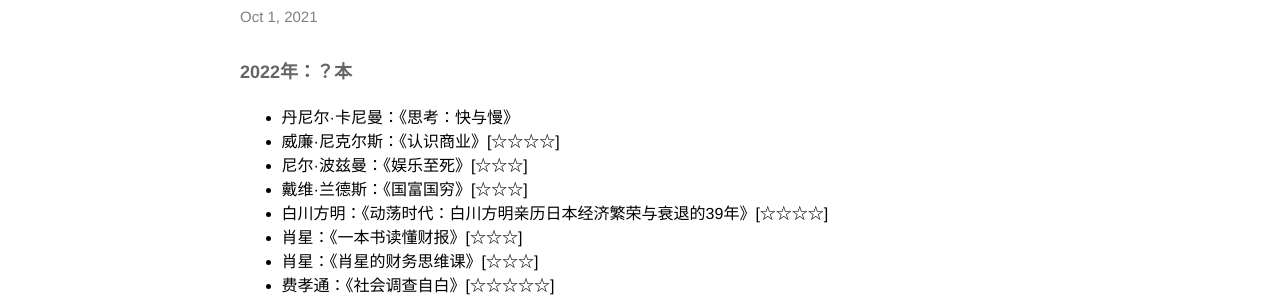
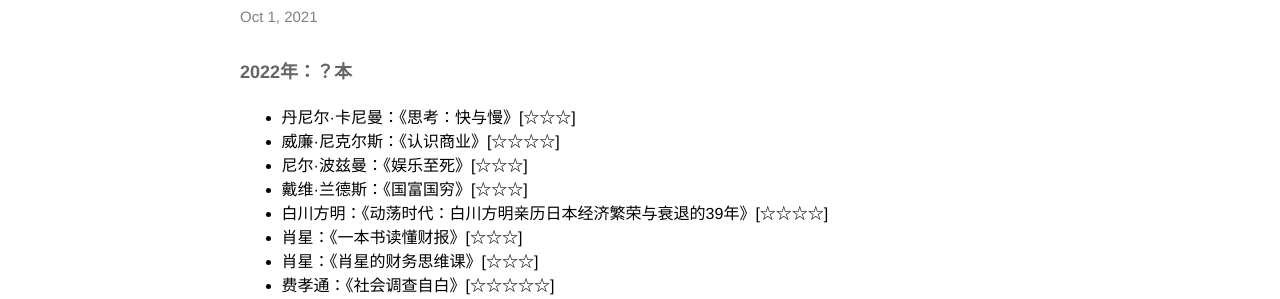
Before and after one commit to mileistone/mileistone.github.io, a Jekyll site: the page built from _posts/2021-10-01-books.md, in a window 1280 px wide and 900 px high. Shown: the part 137-436 px from the top of the window. Built offline with Jekyll 4.4.1, drawn with Linux system fonts in a browser that asks for light colours.

```diff
--- a/_posts/2021-10-01-books.md
+++ b/_posts/2021-10-01-books.md
@@ -8,7 +8,7 @@ date: 2021-10-01 22:00:00
 ---
 
 ##### 2022年：？本
-- 丹尼尔·卡尼曼：《思考：快与慢》
+- 丹尼尔·卡尼曼：《思考：快与慢》[☆☆☆]
 - 威廉·尼克尔斯：《认识商业》[☆☆☆☆]
 - 尼尔·波兹曼：《娱乐至死》[☆☆☆]
 - 戴维·兰德斯：《国富国穷》[☆☆☆]
```
